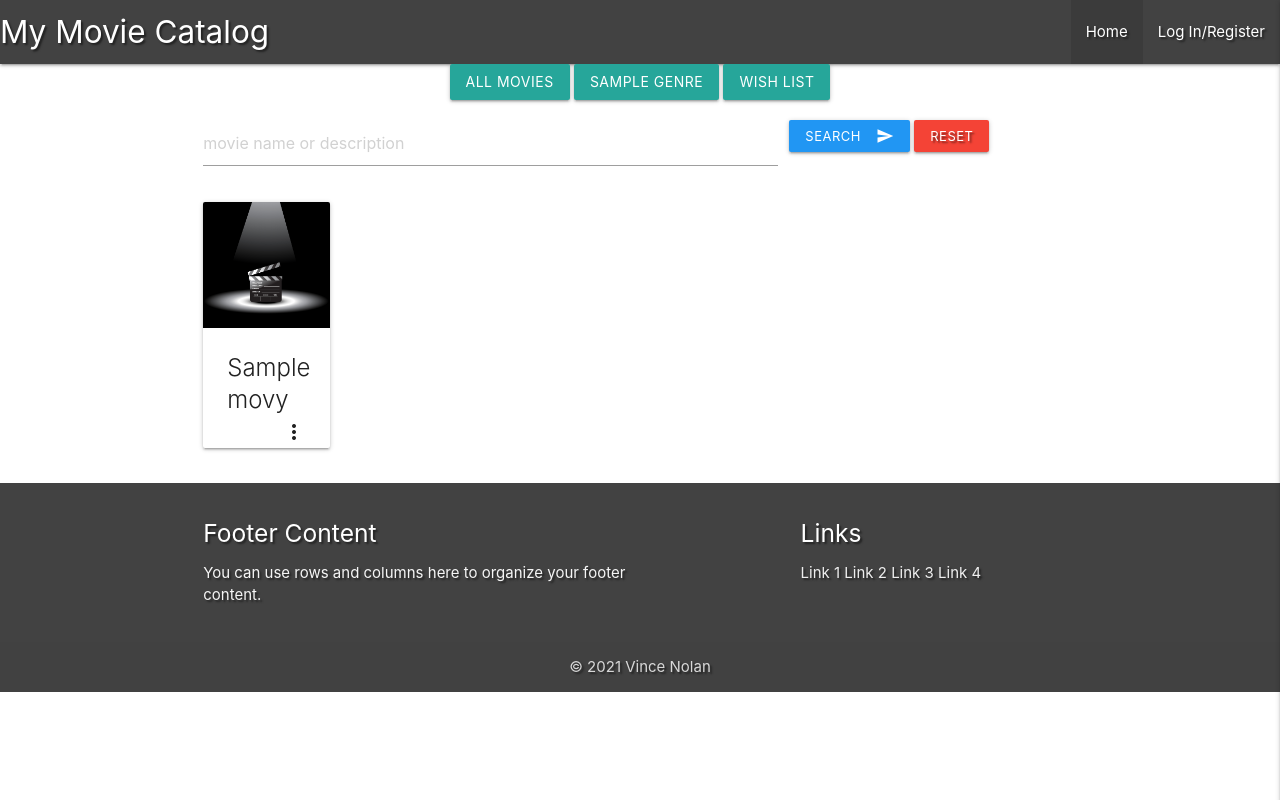
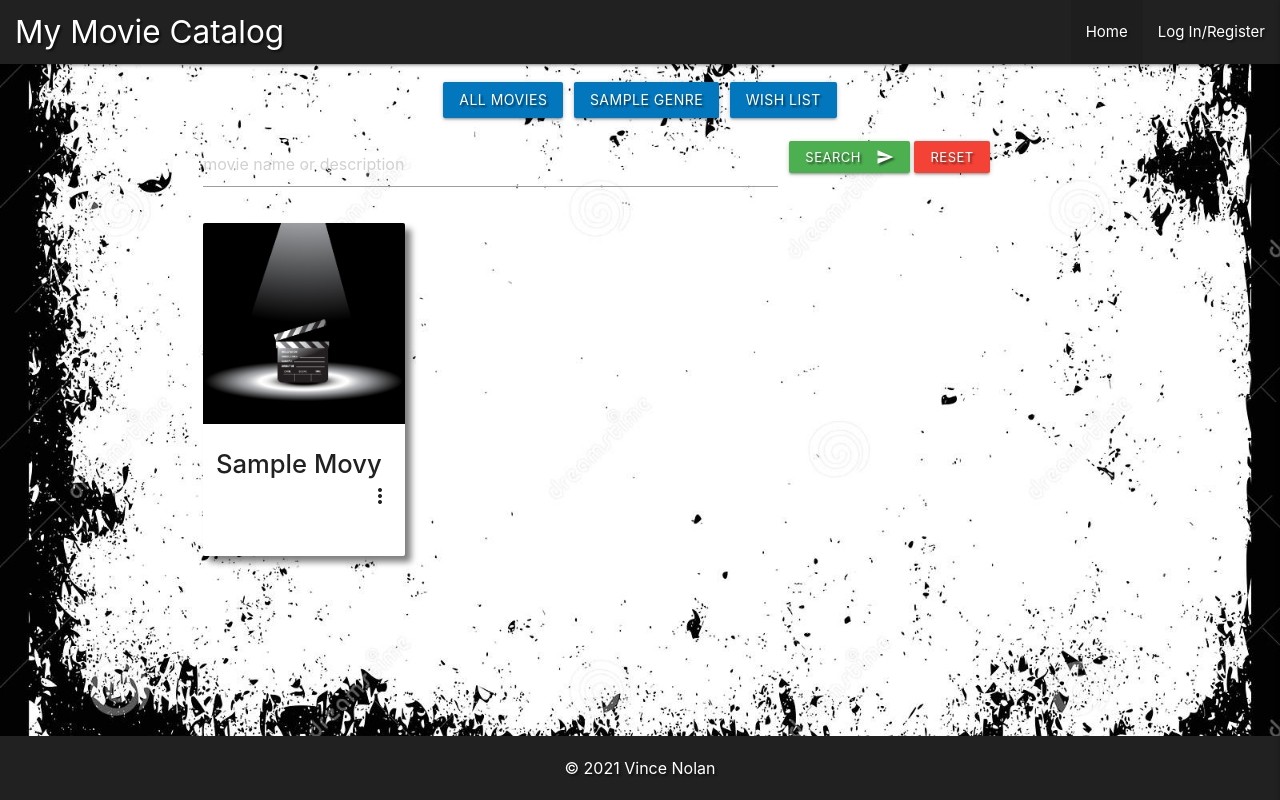
Before and after one commit to VinceNolan999/ms3-my-movie-catalog, a Flask app: page / in a window 1280 px wide. Run offline with Flask 2, Linux system fonts and the light colour scheme; a database or web service that is not in the repository returns one stand-in record (values such as "Sample title"); some libraries are stand-ins or nearby versions.

Commit message:
css styling and custom classes added

```diff
--- a/static/css/style.css
+++ b/static/css/style.css
@@ -1,7 +1,77 @@
+body {
+    display: flex;
+    min-height: 100vh;
+    flex-direction: column;
+    font-size: 16px;
+}
+
+main {
+    flex: 1 0 auto;
+}
+
+
 .text-shadow {
     text-shadow: 2px 2px 2px rgba(0, 0, 0, 0.5);
 }
 
+.nav-wrapper {
+    padding-left: 1rem;
+}
+
 footer ul li {
     display: inline;
-  }
+}
+
+
+.hero-image {
+  background-attachment: fixed;
+  background-position: center;
+  background-repeat: no-repeat;
+  background-size: cover;
+}
+
+.genre-buttons {
+    padding-top: 1rem;
+}
+
+.genre-buttons .btn-margin {
+    margin: 0.2rem;
+}
+
+.card-content .card-title{
+    font-size: 1.6em;
+    text-transform: capitalize;
+}
+
+.card .card-reveal {
+    padding: 0;
+}
+.card-reveal .card-title{
+    padding-top: 10px;
+    padding-left: 10px;
+    text-transform: capitalize;
+}
+
+
+.card-reveal .card-info {
+    line-height: 1.2em;
+    margin: 8px 2px 8px;
+    padding-left: 10px
+
+}
+
+.card-reveal .card-story{
+    margin: 10px 2px 16px;
+    padding-left: 10px
+}
+
+
+.edit-background {
+    background: white;
+    opacity: 0.9;
+}
+
+
+.box-shadow {
+    box-shadow: 6px 6px 6px rgba(0, 0, 0, 0.5);
+}
--- a/templates/add_genre.html
+++ b/templates/add_genre.html
@@ -3,7 +3,7 @@
 
 <h3 class="center-align">Add Genre</h3>
 
-<div class="row">
+<div class="row edit-background">
     <form class="col s12" method="POST" action="{{ url_for('add_genre') }}">
         <div class="row">
             <!-- Genre name -->
--- a/templates/add_movie.html
+++ b/templates/add_movie.html
@@ -1,9 +1,9 @@
 {% extends "base.html" %}
 {% block content %}
 
-    <h3 class="center-align">Add Movie</h3>
+    <h3 class="center-align edit-background">Add Movie</h3>
 
-    <div class="row">
+    <div class="row edit-background">
         <form class="col s12" method="POST" action="{{ url_for('add_movie') }}">
             <div class="row">
                 <!-- movie name -->
--- a/templates/base.html
+++ b/templates/base.html
@@ -15,10 +15,10 @@
   <title>My Movie Catalog</title>
 </head>
 
-<body>
+<body class="hero-image" background="{{ url_for('static', filename='images/filmstrip.jpg') }}">
   <header>
     <nav>
-      <div class="nav-wrapper text-shadow grey darken-3">
+      <div class="nav-wrapper text-shadow grey darken-4">
         <a href="{{ url_for('get_movies') }}" class="brand-logo left">My Movie Catalog</a>
         <a href="#" data-target="mobile-demo" class="sidenav-trigger right"><i class="material-icons">menu</i></a>
         <ul class="right hide-on-med-and-down">
@@ -73,27 +73,14 @@
     {% endblock %}
   </main>
 
-  <footer class="page-footer text-shadow grey darken-3">
+  <footer class="page-footer text-shadow grey darken-4">
     <div class="container">
       <div class="row">
-        <div class="col l6 s12">
-          <h5 class="white-text">Footer Content</h5>
-          <p class="grey-text text-lighten-4">You can use rows and columns here to organize your footer content.</p>
+        <div class="col s12">
+          <div class="container center-align">
+            © 2021 Vince Nolan
+          </div>
         </div>
-        <div class="col l4 offset-l2 s12 ">
-          <h5 class="white-text">Links</h5>
-          <ul>
-            <li><a class="grey-text text-lighten-3" href="#!">Link 1</a></li>
-            <li><a class="grey-text text-lighten-3" href="#!">Link 2</a></li>
-            <li><a class="grey-text text-lighten-3" href="#!">Link 3</a></li>
-            <li><a class="grey-text text-lighten-3" href="#!">Link 4</a></li>
-          </ul>
-        </div>
-      </div>
-    </div>
-    <div class="footer-copyright">
-      <div class="container center-align">
-        © 2021 Vince Nolan
       </div>
     </div>
   </footer>
--- a/templates/edit_genre.html
+++ b/templates/edit_genre.html
@@ -3,7 +3,7 @@
 
 <h3 class="center-align">Edit Genre</h3>
 
-<div class="row">
+<div class="row edit-background">
     <form class="col s12" method="POST" action="{{ url_for('edit_genre', genre_id=genre._id) }}">
         <div class="row">
             <!-- Genre name -->
--- a/templates/edit_movie.html
+++ b/templates/edit_movie.html
@@ -1,9 +1,9 @@
 {% extends "base.html" %}
 {% block content %}
 
-    <h3 class="center-align">Edit Movie</h3>
+    <h3 class="center-align edit-background text-shadow">Edit Movie</h3>
 
-    <div class="row">
+    <div class="row edit-background">
         <form class="col s12" method="POST" action="{{ url_for('edit_movie', movie_id=movie._id) }}">
             <div class="row">
                 <!-- movie name -->
--- a/templates/movies.html
+++ b/templates/movies.html
@@ -2,13 +2,16 @@
 {% block content %}
 
 <!--categories menu -->
-    <div class="row">
+<div class="row genre-buttons">
     <div class="center">
-            <a class="btn" href="{{ url_for('get_movies') }}">All movies</a>
+        <a class="btn light-blue text-shadow darken-3 waves-effect waves-light btn-margin"
+            href="{{ url_for('get_movies') }}">All movies</a>
         {% for genre in genres %}
-                <a class="btn" href="{{url_for('movie_genre_sort', genre=genre.genre_name)}}">{{ genre.genre_name }}</a>
+        <a class="btn light-blue darken-3 text-shadow waves-effect waves-light btn-margin"
+            href="{{url_for('movie_genre_sort', genre=genre.genre_name)}}">{{ genre.genre_name }}</a>
         {% endfor %}
-            <a class="btn" href="{{ url_for('wish_list') }}">Wish List</a>
+        <a class="btn light-blue darken-3 text-shadow waves-effect waves-light btn-margin"
+            href="{{ url_for('wish_list') }}">Wish List</a>
     </div>
 </div>
 
@@ -16,13 +19,13 @@
 <div class="row center">
     <form class="search-input" action="{{ url_for('search') }}" method="POST">
         <div class="center col s12 m8">
-                <input type="search" placeholder="movie name or description" minlength="3" name="query" id="query"/>
+            <input type="search" placeholder="movie name or description" name="query" id="query" />
         </div>
         <div class="search-btns left">
-                <button class="btn-small blue waves-effect waves-light" type="submit">
+            <button class="btn-small green waves-effect waves-light text-shadow" type="submit">
                 Search<i class="material-icons right">send</i>
             </button>
-                <a href="{{ url_for('get_movies') }}" class="red btn-small text-shadow">Reset</a>
+            <a href="{{ url_for('get_movies') }}" class="red btn-small waves-effect waves-light text-shadow">Reset</a>
         </div>
     </form>
 </div>
@@ -32,30 +35,32 @@
 <div class="row">
     <ul class="movie-cards">
         {% for movie in movies %}
-            <div class="col s6 m4 l2">
+        <div class="col s6 m4 l3">
             <li>
-                    <div class="card">
+                <div class="card box-shadow">
                     <div class="card-image waves-effect waves-block waves-light">
                         <img src="{{ url_for('static', filename = 'images/clipboard.jpg') }}" class="activator">
                     </div>
                     <div class="card-content">
-                            <span class="card-title activator grey-text text-darken-4">{{ movie.movie_name }}
+                        <div class="row">
+                            <span class="card-title activator grey-text text-darken-4"><strong>{{ movie.movie_name }}</strong>
                                 <i class="material-icons right">more_vert</i></span>
                             {% if session.user %}
-                            <a class="waves-effect waves-light btn-small" href="{{ url_for('edit_movie', movie_id=movie._id) }}">Edit</a>
+                            <a class="light-blue darken-3 waves-effect waves-light btn-small text-shadow"
+                                href="{{ url_for('edit_movie', movie_id=movie._id) }}">Edit</a>
                             {% endif %}
                         </div>
+                    </div>
                     <div class="card-reveal">
-                            <span class="card-title grey-text text-darken-4">{{ movie.movie_name }}<i
-                                    class="material-icons right">close</i></span>
-                            {{ movie.genre_name }}<br>
-                            {{ movie.release_date }}<br>
-                            {{ movie.run_time }}<br>
-                            {{ movie.age_rating }}<br>
-                            {{ movie.format_type }}<br>
-                            {{ movie.movie_story }}<br>
-                            {{ movie.wish_list }}<br>
-                            <p><em>by: {{movie.created_by}}</em></p>
+                        <span class="card-title grey-text text-darken-4 center"><strong>{{ movie.movie_name }}</strong><i
+                                class="material-icons right">close</i></span><br>
+                        <p class="card-info">{{ movie.genre_name }}<i class="material-icons left">theater_comedy</i></p>
+                        <p class="card-info">{{ movie.release_date }}<i class="material-icons left">date_range</i></p>
+                        <p class="card-info">{{ movie.run_time }}<i class="material-icons left">schedule</i></p>
+                        <p class="card-info">{{ movie.age_rating }}<i class="material-icons left">family_restroom</i></p>
+                        <p class="card-info">{{ movie.format_type }}<i class="material-icons left">videocam</i></p>
+                        <p class="card-story">{{ movie.movie_story }}</p><br>
+                        <p class="card-info"><em>by: {{movie.created_by}}</em></p>
                     </div>
                 </div>
             </li>
@@ -64,7 +69,7 @@
     </ul>
 </div>
 {% else %}
-    <h3>No movies Found</h3>
+<h3>No Movies Found</h3>
 {% endif %}
 
 {% endblock %}
--- a/templates/profile.html
+++ b/templates/profile.html
@@ -3,11 +3,11 @@
 
     <div class="row">
         <div class="col s12 m8 offset-m2">
-            <div class="card-panel grey text-shadow">
-                <span class="center-align black-text">
+            <div class="card-panel grey box-shadow">
+                <span class="center-align black-text text-shadow">
                     Username: {{ username }}
                 </span><br>
-                <span class="center-align black-text">
+                <span class="center-align black-text text-shadow">
                     Email: {{ email }}
                 </span>
             </div>
```
Also changed, not shown: static/images/filmstrip.jpg (added), static/images/movie-image.jpg (added). Lines whose indentation alone changed are shown as unchanged.
